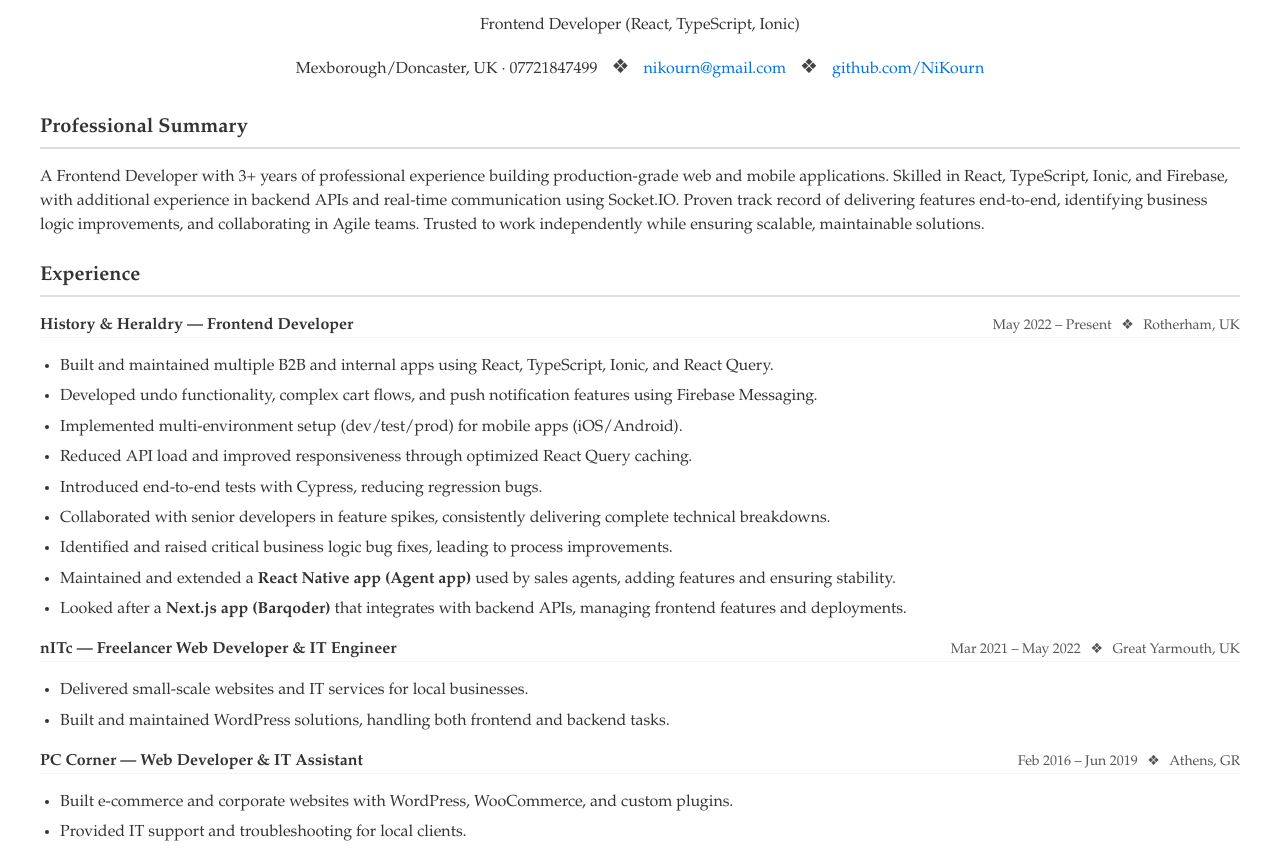
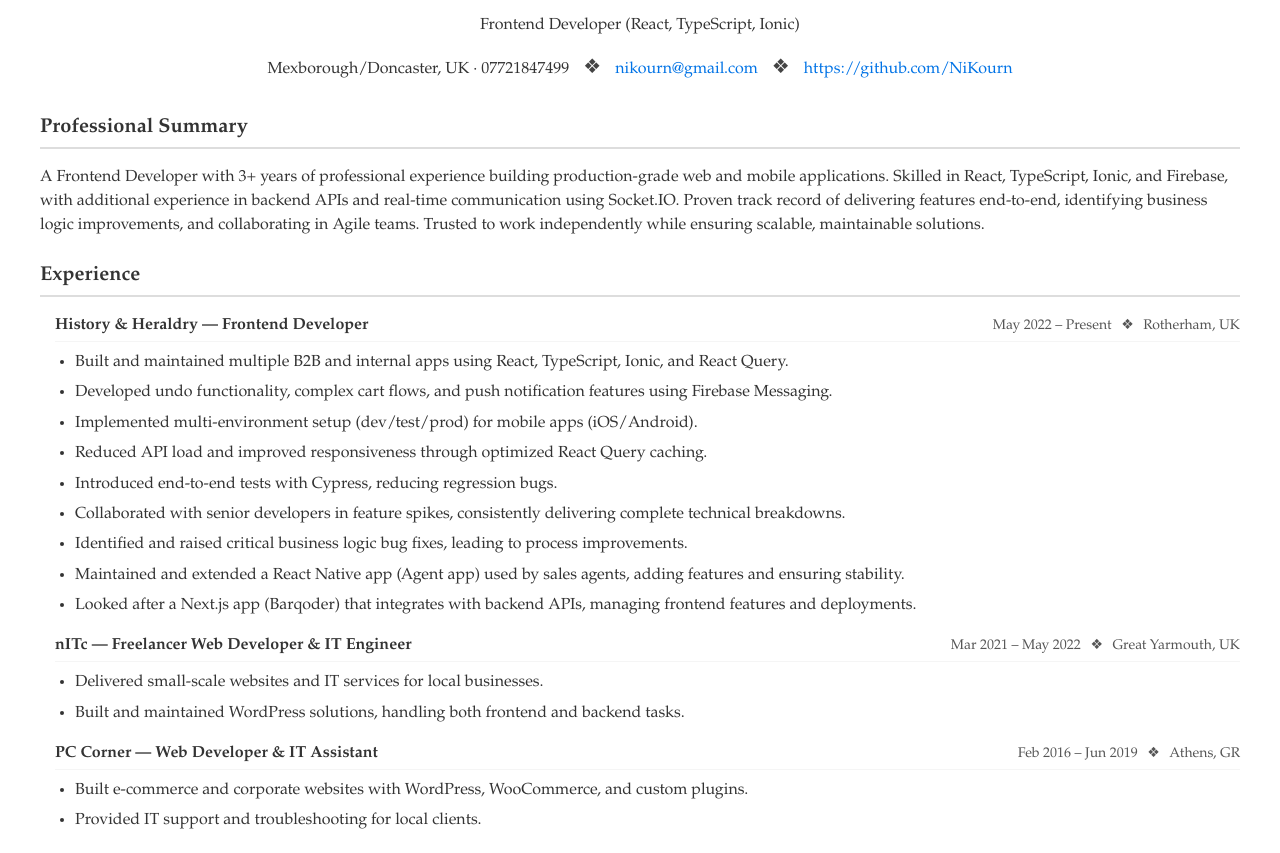
Before and after one commit to NiKourn/cv, a plain HTML site: page index.html in a window 1280 px wide. Shown: the part 85-938 px from the top of the page. Drawn offline with Linux system fonts and the light colour scheme.

Commit message:
FIX: Semantics update
FEAT: Added js for dynamic updates via a json file.
Commit to test with Github pages

```diff
--- /dev/null
+++ b/data/cv.json
@@ -0,0 +1,83 @@
+{
+	"header": {
+		"name": "Nikolaos Kourniotis",
+		"title": "Frontend Developer (React, TypeScript, Ionic)",
+		"location": "Mexborough/Doncaster, UK",
+		"phone": "07721847499",
+		"email": "nikourn@gmail.com",
+		"github": "https://github.com/NiKourn"
+	},
+	"summary": "A Frontend Developer with 3+ years of professional experience building production-grade web and mobile applications. Skilled in React, TypeScript, Ionic, and Firebase, with additional experience in backend APIs and real-time communication using Socket.IO. Proven track record of delivering features end-to-end, identifying business logic improvements, and collaborating in Agile teams. Trusted to work independently while ensuring scalable, maintainable solutions.",
+	"experience": [
+		{
+			"company": "History & Heraldry",
+			"role": "Frontend Developer",
+			"period": "May 2022 – Present",
+			"location": "Rotherham, UK",
+			"items": [
+				"Built and maintained multiple B2B and internal apps using React, TypeScript, Ionic, and React Query.",
+				"Developed undo functionality, complex cart flows, and push notification features using Firebase Messaging.",
+				"Implemented multi-environment setup (dev/test/prod) for mobile apps (iOS/Android).",
+				"Reduced API load and improved responsiveness through optimized React Query caching.",
+				"Introduced end-to-end tests with Cypress, reducing regression bugs.",
+				"Collaborated with senior developers in feature spikes, consistently delivering complete technical breakdowns.",
+				"Identified and raised critical business logic bug fixes, leading to process improvements.",
+				"Maintained and extended a React Native app (Agent app) used by sales agents, adding features and ensuring stability.",
+				"Looked after a Next.js app (Barqoder) that integrates with backend APIs, managing frontend features and deployments."
+			]
+		},
+		{
+			"company": "nITc",
+			"role": "Freelancer Web Developer & IT Engineer",
+			"period": "Mar 2021 – May 2022",
+			"location": "Great Yarmouth, UK",
+			"items": [
+				"Delivered small-scale websites and IT services for local businesses.",
+				"Built and maintained WordPress solutions, handling both frontend and backend tasks."
+			]
+		},
+		{
+			"company": "PC Corner",
+			"role": "Web Developer & IT Assistant",
+			"period": "Feb 2016 – Jun 2019",
+			"location": "Athens, GR",
+			"items": [
+				"Built e-commerce and corporate websites with WordPress, WooCommerce, and custom plugins.",
+				"Provided IT support and troubleshooting for local clients."
+			]
+		}
+	],
+	"skills": [
+		{
+			"title": "Frontend",
+			"items": [
+				"React",
+				"Next.js",
+				"React Native",
+				"TypeScript",
+				"React Query",
+				"Ionic",
+				"Tailwind CSS",
+				"Cypress",
+				"HTML/CSS/JS"
+			]
+		},
+		{
+			"title": "Backend & APIs",
+			"items": ["Node.js (basic)", "REST APIs", "Socket.IO", "Firebase (Messaging, Auth)"]
+		},
+		{
+			"title": "Other",
+			"items": ["Agile/Jira", "Git", "MySQL", "Docker"]
+		},
+		{
+			"title": "Legacy/Additional",
+			"items": ["PHP", "WordPress", "jQuery", "SASS/SCSS"]
+		}
+	],
+	"education": [
+		"Institute of Vocation Training — Computers and Electronics Office Machines Engineer (Jul 2003, Aigaleo, GR)",
+		"Electronics College — Computer Electronic Systems and Networks (Jul 2002, Dafni, GR)"
+	],
+	"interests": ["🎸 Guitar & Drums (former alternative rock band member)"]
+}
--- a/index.html
+++ b/index.html
@@ -31,16 +31,19 @@
 				font-size: 16px;
 				margin-top: 1em;
 			}
-			.header {
+			header {
 				text-align: center;
 				margin-bottom: 30px;
 			}
-			.header a {
+			header a {
 				color: #0073e6;
 				text-decoration: none;
 			}
-			.section {
+			section {
 				margin-bottom: 20px;
+			}
+			article {
+				padding-left: 15px;
 			}
 			ul {
 				margin: 0;
@@ -50,15 +53,16 @@
 				margin-bottom: 0.4em;
 			}
 			.skills {
-				columns: 2; /* splits skills into two columns */
+				columns: 2;
 			}
 			.job {
 				display: flex;
 				justify-content: space-between;
 				align-items: baseline;
 				margin-top: 1em;
-				margin-bottom: 1em;
+				margin-bottom: 0.5em;
 				border-bottom: 1px solid #f5f5f5;
+				padding-bottom: 4px;
 			}
 			.job h3 {
 				margin: 0;
@@ -68,8 +72,6 @@
 				font-size: 14px;
 				color: #555;
 			}
-
-			/* Divider styles */
 			.divider-lg {
 				margin: 0 10px;
 				font-size: 20px;
@@ -83,105 +85,115 @@
 		</style>
 	</head>
 	<body>
-		<div class="header">
-			<h1>Nikolaos Kourniotis</h1>
-			<p>Frontend Developer (React, TypeScript, Ionic)</p>
-			<p>
-				Mexborough/Doncaster, UK · 07721847499
-				<span class="divider-lg">❖</span>
-				<a href="mailto:nikourn@gmail.com">nikourn@gmail.com</a>
-				<span class="divider-lg">❖</span>
-				<a href="https://github.com/NiKourn">github.com/NiKourn</a>
-			</p>
+		<!-- Loader overlay -->
+		<div
+			id="loader"
+			style="
+				position: fixed;
+				top: 0;
+				left: 0;
+				width: 100%;
+				height: 100%;
+				background: #fff;
+				display: flex;
+				align-items: center;
+				justify-content: center;
+				font-size: 24px;
+				z-index: 9999;
+			">
+			Loading CV...
 		</div>
 
-		<div class="section">
+		<header id="cv-header">
+			<h1></h1>
+			<p></p>
+			<p></p>
+		</header>
+
+		<section id="summary-section">
 			<h2>Professional Summary</h2>
-			<p>
-				A Frontend Developer with 3+ years of professional experience building production-grade web and mobile
-				applications. Skilled in React, TypeScript, Ionic, and Firebase, with additional experience in backend APIs and
-				real-time communication using Socket.IO. Proven track record of delivering features end-to-end, identifying
-				business logic improvements, and collaborating in Agile teams. Trusted to work independently while ensuring
-				scalable, maintainable solutions.
-			</p>
-		</div>
+			<p></p>
+		</section>
 
-		<div class="section">
+		<section id="experience-section">
 			<h2>Experience</h2>
+		</section>
 
-			<div class="job">
-				<h3>History & Heraldry — Frontend Developer</h3>
-				<span>May 2022 – Present <span class="divider-sm">❖</span> Rotherham, UK</span>
-			</div>
-			<ul>
-				<li>Built and maintained multiple B2B and internal apps using React, TypeScript, Ionic, and React Query.</li>
-				<li>
-					Developed undo functionality, complex cart flows, and push notification features using Firebase Messaging.
-				</li>
-				<li>Implemented multi-environment setup (dev/test/prod) for mobile apps (iOS/Android).</li>
-				<li>Reduced API load and improved responsiveness through optimized React Query caching.</li>
-				<li>Introduced end-to-end tests with Cypress, reducing regression bugs.</li>
-				<li>
-					Collaborated with senior developers in feature spikes, consistently delivering complete technical breakdowns.
-				</li>
-				<li>Identified and raised critical business logic bug fixes, leading to process improvements.</li>
-				<li>
-					Maintained and extended a <strong>React Native app (Agent app)</strong> used by sales agents, adding features
-					and ensuring stability.
-				</li>
-				<li>
-					Looked after a <strong>Next.js app (Barqoder)</strong> that integrates with backend APIs, managing frontend
-					features and deployments.
-				</li>
-			</ul>
+		<section id="skills-section">
+			<h2>Skills</h2>
+			<div id="skills-container" class="skills"></div>
+		</section>
 
-			<div class="job">
-				<h3>nITc — Freelancer Web Developer & IT Engineer</h3>
-				<span>Mar 2021 – May 2022 <span class="divider-sm">❖</span> Great Yarmouth, UK</span>
-			</div>
-			<ul>
-				<li>Delivered small-scale websites and IT services for local businesses.</li>
-				<li>Built and maintained WordPress solutions, handling both frontend and backend tasks.</li>
-			</ul>
+		<section id="education-section">
+			<h2>Education</h2>
+		</section>
 
-			<div class="job">
-				<h3>PC Corner — Web Developer & IT Assistant</h3>
-				<span>Feb 2016 – Jun 2019 <span class="divider-sm">❖</span> Athens, GR</span>
-			</div>
-			<ul>
-				<li>Built e-commerce and corporate websites with WordPress, WooCommerce, and custom plugins.</li>
-				<li>Provided IT support and troubleshooting for local clients.</li>
-			</ul>
+		<section id="interests-section">
+			<h2>Interests</h2>
+		</section>
 
-			<p><em>Earlier IT roles available on request.</em></p>
-		</div>
+		<script>
+			const loader = document.getElementById('loader')
 
-		<div class="section">
-			<h2>Skills</h2>
-			<div class="skills">
-				<ul>
-					<li>
-						<strong>Frontend:</strong> React, Next.js, React Native, TypeScript, React Query, Ionic, Tailwind CSS,
-						Cypress, HTML/CSS/JS
-					</li>
-					<li><strong>Backend & APIs:</strong> Node.js (basic), REST APIs, Socket.IO, Firebase (Messaging, Auth)</li>
-					<li><strong>Other:</strong> Agile/Jira, Git, MySQL, Docker</li>
-					<li><strong>Legacy/Additional:</strong> PHP, WordPress, jQuery, SASS/SCSS</li>
-				</ul>
-			</div>
-		</div>
+			fetch('./data/cv.json')
+				.then((res) => res.json())
+				.then((data) => {
+					// Header
+					const header = document.getElementById('cv-header')
+					header.querySelector('h1').textContent = data.header.name
+					header.querySelector('p:nth-of-type(1)').textContent = data.header.title
+					header.querySelector('p:nth-of-type(2)').innerHTML = `
+          ${data.header.location} · ${data.header.phone}
+          <span class="divider-lg">❖</span>
+          <a href="mailto:${data.header.email}">${data.header.email}</a>
+          <span class="divider-lg">❖</span>
+          <a href="${data.header.github}" target="_blank">${data.header.github}</a>
+        `
 
-		<div class="section">
-			<h2>Education</h2>
-			<p>
-				Institute of Vocation Training — Computers and Electronics Office Machines Engineer (Jul 2003, Aigaleo, GR)<br />
-				Electronics College — Computer Electronic Systems and Networks (Jul 2002, Dafni, GR)
-			</p>
-		</div>
+					// Summary
+					document.querySelector('#summary-section p').textContent = data.summary
 
-		<div class="section">
-			<h2>Interests</h2>
-			<p>🎸 Guitar & Drums (former alternative rock band member)</p>
-		</div>
+					// Experience
+					const expSection = document.getElementById('experience-section')
+					data.experience.forEach((job) => {
+						const article = document.createElement('article')
+						article.innerHTML = `
+            <div class="job">
+              <h3>${job.company} — ${job.role}</h3>
+              <span>${job.period} <span class="divider-sm">❖</span> ${job.location}</span>
+            </div>
+            <ul>${job.items.map((item) => `<li>${item}</li>`).join('')}</ul>
+          `
+						expSection.appendChild(article)
+					})
+
+					// Skills
+					const skillsContainer = document.getElementById('skills-container')
+					skillsContainer.innerHTML = data.skills
+						.map(
+							(skill) => `
+          <ul>
+            <li><strong>${skill.title}:</strong> ${skill.items.join(', ')}</li>
+          </ul>
+        `
+						)
+						.join('')
+
+					// Education
+					const eduSection = document.getElementById('education-section')
+					eduSection.innerHTML += data.education.map((edu) => `<p>${edu}</p>`).join('')
+
+					// Interests
+					const interestsSection = document.getElementById('interests-section')
+					interestsSection.innerHTML += data.interests.map((i) => `<p>${i}</p>`).join('')
+
+					// Hide loader after everything is rendered
+					loader.style.display = 'none'
+				})
+				.catch((err) => {
+					console.error(err)
+					loader.textContent = 'Failed to load CV.'
+				})
+		</script>
 	</body>
 </html>
```
Also changed, not shown: 2 other files.
